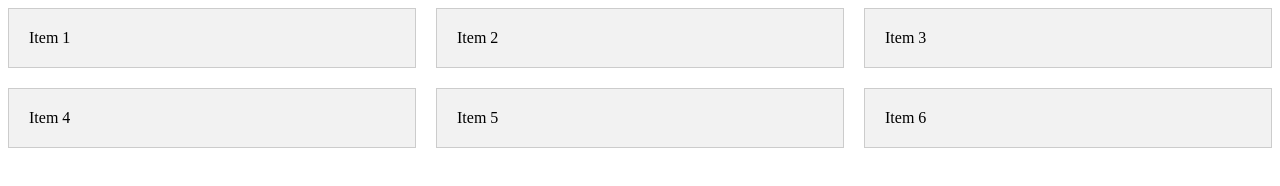
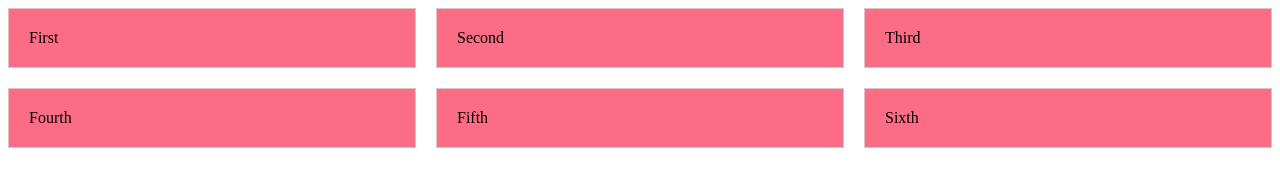
Before and after one commit to KimLupian25/Boxes, a plain HTML site: page Exercise 5/index.html in a window 1280 px wide. Drawn offline with Linux system fonts and the light colour scheme.

Commit message:
done exercise 5

```diff
--- a/Exercise 5/index.html
+++ b/Exercise 5/index.html
@@ -8,12 +8,12 @@
 </head>
 <body>
   <section class="grid-container">  <div
-class="grid-item">Item 1</div>
-<div class="grid-item">Item 2</div>
-<div class="grid-item">Item 3</div>
-<div class="grid-item">Item 4</div>
-<div class="grid-item">Item 5</div>
-<div class="grid-item">Item 6</div>
+class="grid-item">First</div>
+<div class="grid-item">Second</div>
+<div class="grid-item">Third</div>
+<div class="grid-item">Fourth</div>
+<div class="grid-item">Fifth</div>
+<div class="grid-item">Sixth</div>
   </section>
 </body>
 </html>
--- a/Exercise 5/styles.css
+++ b/Exercise 5/styles.css
@@ -6,6 +6,6 @@
 
   .grid-item {
     padding: 20px;
-    background-color: #f2f2f2;
+    background-color: #FC6C85;
     border: 1px solid #ccc;
   }
```
